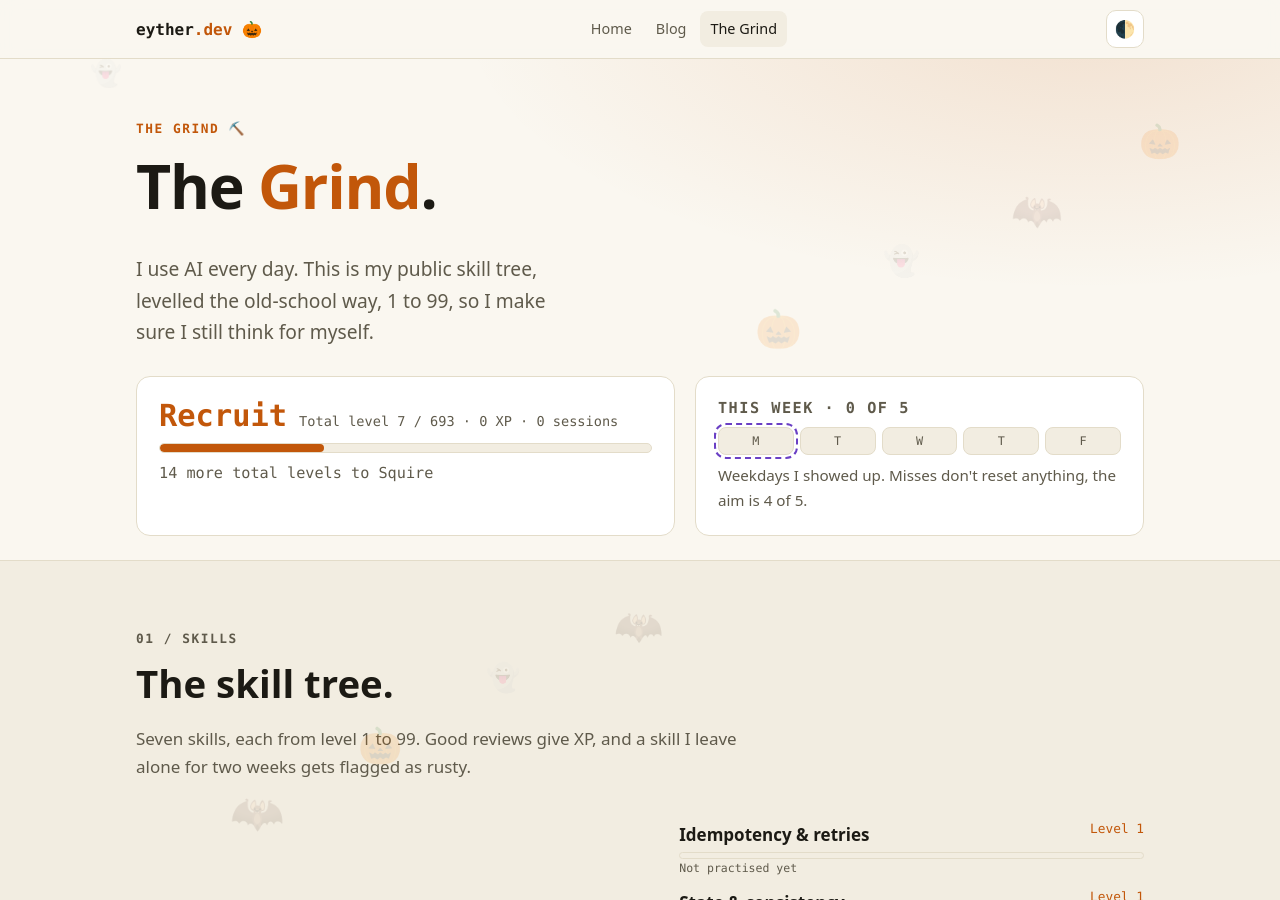
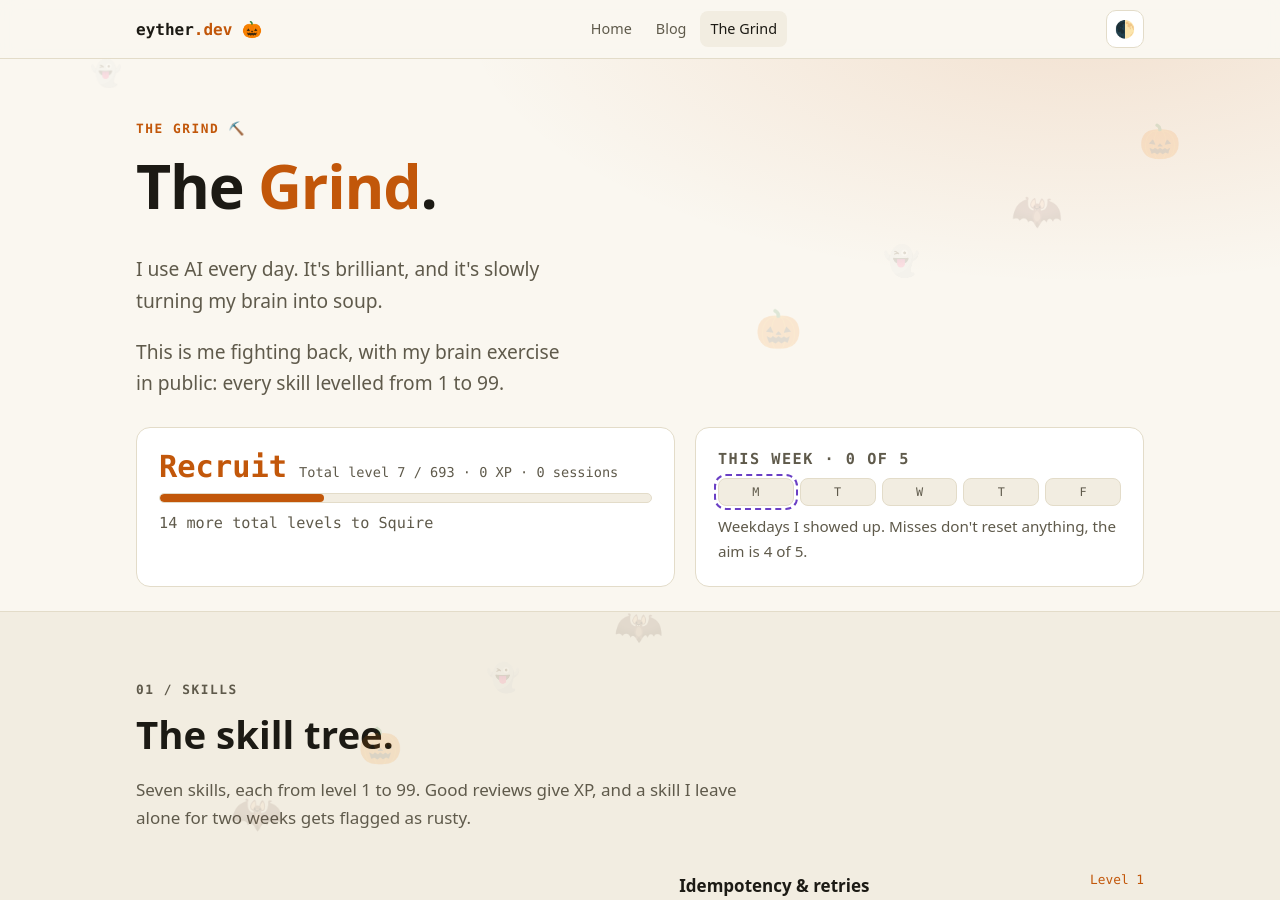
Before and after one commit to ruialmeida51/ruialmeida51.github.io, a Jekyll site: the page grind/index.html, which Jekyll copies as it is, in a window 1280 px wide and 900 px high. Built offline with Jekyll 4.4.1, drawn with Linux system fonts in a browser that asks for light colours.

Commit message:
The Grind intro: soup version
Co-Authored-By: Claude Sonnet 5.5 <noreply@anthropic.com>
Claude-Session: https://claude.ai/code/session_013na7oyqEJPgixjtdLD1kwK

```diff
--- a/grind/index.html
+++ b/grind/index.html
@@ -45,7 +45,8 @@
 		<div class="wrap">
 			<p class="eyebrow">The Grind ⛏️</p>
 			<h1>The <em>Grind</em>.</h1>
-			<p class="lead">I use AI every day. This is my public skill tree, levelled the old-school way, 1 to 99, so I make sure I still think for myself.</p>
+			<p class="lead">I use AI every day. It's brilliant, and it's slowly turning my brain into soup.</p>
+				<p class="lead">This is me fighting back, with my brain exercise in public: every skill levelled from 1 to 99.</p>
 			<div class="gr-top">
 				<div class="card"><div id="gr-level"><p class="gr-note">Loading…</p></div></div>
 				<div class="card"><div id="gr-week"></div></div>
```
